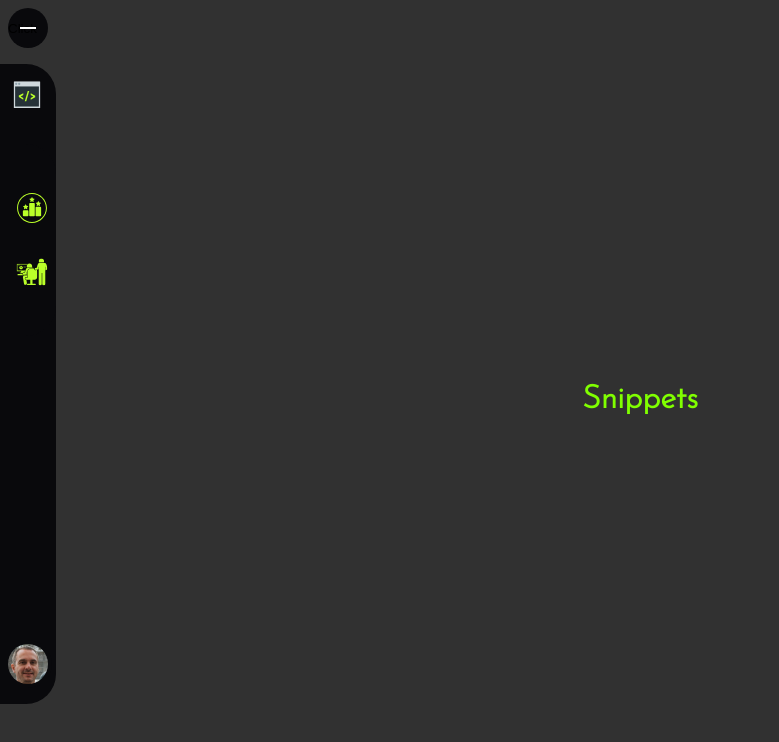
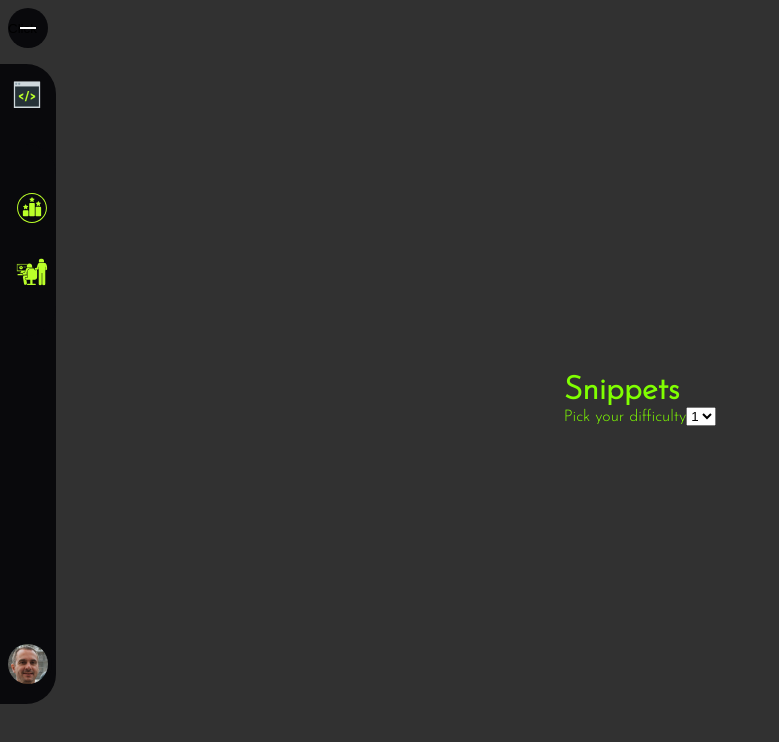
Before and after one commit to kathypurry/capstonegang, a React (Create React App) app in the folder front-end/: page /code in a window 1280 px wide. Shown: the top 742 px of the page, without its empty margins (0-779 px from the left). Built offline with nearby package versions, Linux system fonts and the light colour scheme; no server answers.

Commit message:
api frontend structuring

```diff
--- a/front-end/src/components/Snippets.js
+++ b/front-end/src/components/Snippets.js
@@ -1,23 +1,44 @@
 import { useState, useEffect } from "react";
 import { apiURL } from "../util/apiURL";
 import axios from "axios";
+import DisplaySnippets from "./DisplaySnippets";
 
 export default function Snippets() {
   const API = apiURL();
 
   const [snippet, setSnippet] = useState([]);
+  const [difficulty, setDifficulty] = useState([])
+  const [currentLevel, setCurrentLevel] = useState([]);
 
   useEffect(() => {
-    axios.get(`${API}/code`).then((res) => {
+    axios.get(`${API}/code`)
+      .then((res) => {
       setSnippet(res.data);
     });
   }, []);
 
+  const handleDifficultyChange = (e) => {
+    setDifficulty({ [e.target.id]: Number(e.target.value) });
+    setCurrentLevel({ currentLevel: filterDifficulty() });
+    console.log(currentLevel)
+  };
+
+  const filterDifficulty = () => {
+    return snippet.filter(snip => snip.difficulty === difficulty)
+  }
+
   return (
-
     <div>
       <h1>Snippets</h1>
-      {console.log(snippet)}
+
+      <label htmlFor='difficulty'>Pick your difficulty</label>
+      <select id='difficulty' onClick={handleDifficultyChange}>
+        <option value='1'>1</option>
+        <option value='2'>2</option>
+        <option value='3'>3</option>
+      </select>
+
+      <h4>{}</h4>
       {snippet.map((snip) => snip.snippet)}
     </div>
   );
```
Also changed, not shown: front-end/src/components/DisplaySnippets.js (added).
